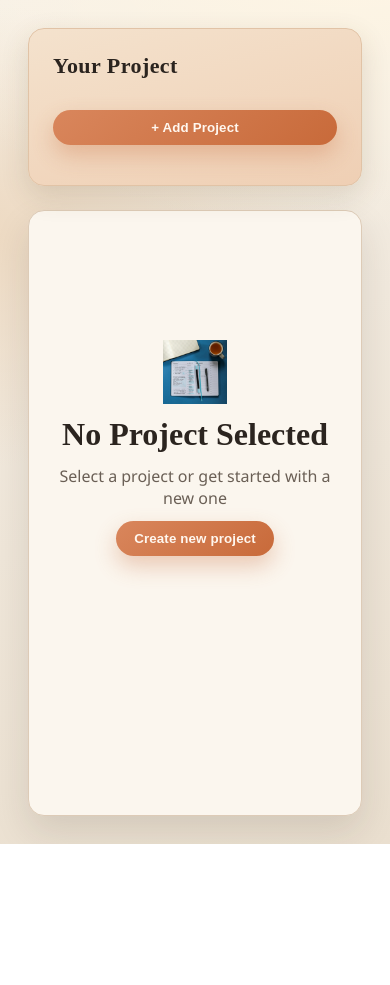
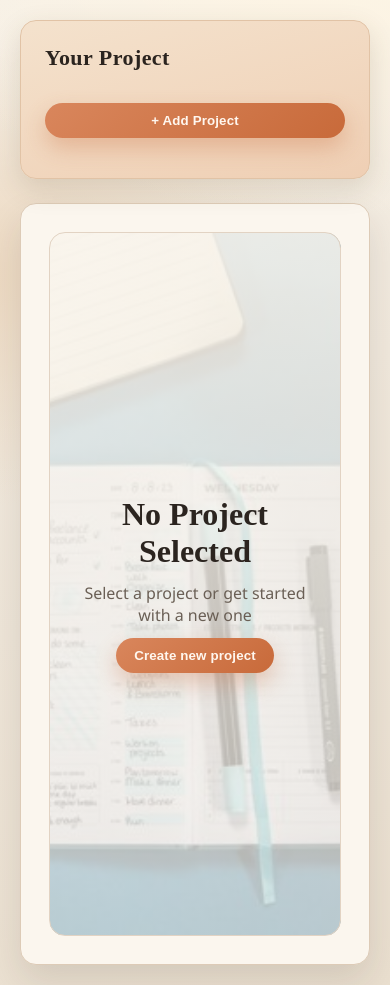
Before and after one commit to sinemgocmenuyarer/task-manager-app, a React (Vite) app in the folder client/: page / in a window 390 px wide. Before the commit the page ends 844 px from the top, so only its background shows below. Built offline with nearby package versions, Linux system fonts and the light colour scheme.

Commit message:
style:Fix responsive issues

```diff
--- a/client/src/App.css
+++ b/client/src/App.css
@@ -1,94 +1,87 @@
-:root {
-  --bg-cream: #f6f0e7;
-  --bg-sand: #eadfcf;
-  --panel: #fbf6ee;
-  --panel-strong: #efe3d3;
-  --ink: #2b241f;
-  --muted: #6a5f55;
-  --accent: #c86a3a;
-  --accent-2: #2f6d6b;
-  --border: #ddcbb7;
-  --shadow: 0 16px 36px rgba(43, 32, 22, 0.12);
-  --gap: 24px;
-  --radius: 16px;
-}
-
+/* Base */
 *,
 *::before,
 *::after {
   box-sizing: border-box;
 }
 
+/* Layout */
 body {
   margin: 0;
   min-height: 100vh;
-  color: var(--ink);
+  color: #2b241f;
   font-family: "Space Grotesk", "Avenir Next", "Segoe UI", sans-serif;
   background:
-    radial-gradient(880px 520px at 92% -8%, #fff6e4 0%, transparent 58%),
-    radial-gradient(700px 420px at -8% 28%, #edd9c1 0%, transparent 55%),
-    linear-gradient(165deg, var(--bg-cream), var(--bg-sand));
+    radial-gradient(55rem 32.5rem at 92% -8%, #fff6e4 0%, transparent 58%),
+    radial-gradient(43.75rem 26.25rem at -8% 28%, #edd9c1 0%, transparent 55%),
+    linear-gradient(165deg, #f6f0e7, #eadfcf);
 }
 
 #root {
   min-height: 100vh;
 }
 
+/* App Shell */
 .app {
-  display: grid;
-  grid-template-columns: 200px 1fr;
-  gap: var(--gap);
+  display: flex;
+  flex-direction: row;
+  gap: 1.5rem;
   min-height: 100vh;
-  padding: calc(var(--gap) + 4px);
+  padding: 1.75rem;
 }
 
 .app > div {
-  background: var(--panel);
-  border: 1px solid var(--border);
-  border-radius: var(--radius);
-  padding: calc(var(--gap) + 4px);
-  box-shadow: var(--shadow);
+  background: #fbf6ee;
+  border: 0.0625rem solid #ddcbb7;
+  border-radius: 1rem;
+  padding: 1.75rem;
+  box-shadow: 0 1rem 2.25rem rgba(43, 32, 22, 0.12);
   animation: rise-in 420ms ease-out;
 }
 
 .app-header {
-  padding: 16px 20px;
-  border-bottom: 1px solid var(--border);
+  padding: 1rem 1.25rem;
+  border-bottom: 0.0625rem solid #ddcbb7;
   font-family: "Fraunces", "Times New Roman", serif;
-  font-size: 20px;
+  font-size: 1.25rem;
   letter-spacing: 0.02em;
 }
 
 .main-panel {
   display: flex;
   flex-direction: column;
-  gap: 24px;
+  gap: 1.5rem;
   min-height: 70vh;
+  padding: 4rem 2rem;
+  flex: 1;
 }
 
+/* Sidebar */
 .sidebar {
   display: flex;
   flex-direction: column;
   justify-content: space-between;
-
+  gap: 1rem;
   position: relative;
+  flex: 0 0 12.5rem;
+  width: 12.5rem;
   background: linear-gradient(165deg, #f4e2cd, #efcfb4);
-  border-radius: var(--radius);
-  padding: var(--gap);
-  border: 1px solid #e1c3a6;
-  box-shadow: 0 10px 28px rgba(90, 66, 40, 0.16);
+  border-radius: 1rem;
+  padding: 1.5rem;
+  border: 0.0625rem solid #e1c3a6;
+  box-shadow: 0 0.625rem 1.75rem rgba(90, 66, 40, 0.16);
   animation: slide-in 480ms ease-out;
 }
 
 .sidebar-title {
+  margin: 0 0 1rem;
   font-family: "Fraunces", "Times New Roman", serif;
-  font-size: 22px;
-  margin: 0 0 16px;
+  font-size: 1.375rem;
   letter-spacing: 0.02em;
 }
 
 .sidebar-actions {
-  margin-bottom: 16px;
+  margin-bottom: 1rem;
 }
 
 .sidebar-add-button {
@@ -99,8 +92,9 @@ body {
   list-style: none;
   padding: 0;
   margin: 0;
-  display: grid;
-  gap: 10px;
+  display: flex;
+  flex-direction: column;
+  gap: 0.625rem;
 }
 
 .sidebar-project-item {
@@ -111,9 +105,9 @@ body {
   width: 100%;
   text-align: left;
   background: rgba(255, 255, 255, 0.7);
-  border: 1px solid rgba(255, 255, 255, 0.5);
-  border-radius: 12px;
-  padding: 10px 12px;
+  border: 0.0625rem solid rgba(255, 255, 255, 0.5);
+  border-radius: 0.75rem;
+  padding: 0.625rem 0.75rem;
   color: #5e5449;
   cursor: pointer;
   transition:
@@ -126,49 +120,69 @@ body {
   border-color: #e7c7aa;
 }
 
+/* No Project Selected */
 .no-project-selected {
-  max-width: 520px;
-  margin: 12vh auto 0;
+  width: 100%;
+  min-height: calc(100vh - 8.75rem);
+  margin: 0;
   text-align: center;
-  display: grid;
-  gap: 12px;
+  display: flex;
+  flex-direction: column;
+  align-items: center;
+  justify-content: center;
+  gap: 0.75rem;
+  padding: 1.5rem;
+  border-radius: 1rem;
+  border: 0.0625rem solid #e2d3c3;
+  background:
+    linear-gradient(
+      180deg,
+      rgba(251, 246, 238, 0.92),
+      rgba(251, 246, 238, 0.7)
+    ),
+    url("./assets/tutor.jpg");
+  background-size: cover;
+  background-position: center;
+  background-repeat: no-repeat;
 }
 
 .no-project-image {
-  width: 64px;
-  height: 64px;
+  width: 4rem;
+  height: 4rem;
   object-fit: contain;
   margin: 0 auto;
 }
 
 .no-project-title {
+  margin: 0;
   font-family: "Fraunces", "Times New Roman", serif;
-  font-size: 32px;
+  font-size: 2rem;
+}
+
+.no-project-text,
+.no-project-cta {
   margin: 0;
 }
 
 .no-project-text {
-  color: var(--muted);
-  margin: 0;
-}
-
-.no-project-cta {
-  margin: 0;
+  color: #6a5f55;
 }
 
 .no-project-button {
-  padding-inline: 20px;
+  padding-inline: 1.25rem;
 }
 
+/* New Project */
 .new-project {
-  display: grid;
-  gap: 20px;
+  display: flex;
+  flex-direction: column;
+  gap: 1.25rem;
 }
 
 .new-project-actions {
   display: flex;
   justify-content: flex-end;
-  gap: 12px;
+  gap: 0.75rem;
   padding: 0;
   margin: 0;
   list-style: none;
@@ -179,32 +193,34 @@ body {
 }
 
 .new-project-form {
-  display: grid;
-  gap: 16px;
+  display: flex;
+  flex-direction: column;
+  gap: 1rem;
 }
 
 .form-field {
   margin: 0;
-  display: grid;
-  gap: 6px;
+  display: flex;
+  flex-direction: column;
+  gap: 0.375rem;
 }
 
 .form-label {
-  font-size: 12px;
+  font-size: 0.75rem;
   text-transform: uppercase;
   letter-spacing: 0.08em;
-  color: var(--muted);
+  color: #6a5f55;
 }
 
 .form-input,
 .form-textarea {
-  width: min(520px, 100%);
-  padding: 10px 12px;
-  border-radius: 12px;
-  border: 1px solid #e0d2c1;
+  width: min(32.5rem, 100%);
+  padding: 0.625rem 0.75rem;
+  border-radius: 0.75rem;
+  border: 0.0625rem solid #e0d2c1;
   background: #fffaf3;
   font: inherit;
-  color: var(--ink);
+  color: #2b241f;
   outline: none;
   transition:
     border-color 120ms ease,
@@ -212,49 +228,55 @@ body {
 }
 
 .form-textarea {
-  min-height: 120px;
+  min-height: 11.25rem;
   resize: vertical;
 }
 
 .form-input:focus,
-.form-textarea:focus {
+.form-textarea:focus,
+.new-task-input:focus {
   border-color: rgba(200, 106, 58, 0.55);
-  box-shadow: 0 0 0 3px rgba(200, 106, 58, 0.14);
+  box-shadow: 0 0 0 0.1875rem rgba(200, 106, 58, 0.14);
 }
 
+/* Selected Project */
 .selected-project-layout {
-  display: grid;
-  grid-template-columns: repeat(2, minmax(320px, 1fr));
-  gap: 45px;
+  display: flex;
+  flex-direction: row;
+  gap: 6rem;
   align-items: start;
+  min-height: calc(100vh - 8.75rem);
 }
 
 .selected-project-main {
-  display: grid;
-  gap: 24px;
+  display: flex;
+  flex-direction: column;
+  gap: 1.5rem;
+  min-height: 100%;
+  flex: 1.1;
 }
 
 .selected-project-header {
-  padding-bottom: 16px;
-  border-bottom: 2px solid #d9cdbc;
+  padding-bottom: 1rem;
+  border-bottom: 0.125rem solid #d9cdbc;
 }
 
 .selected-project-header-row {
   display: flex;
   align-items: center;
   justify-content: space-between;
-  gap: 12px;
+  gap: 0.75rem;
 }
 
 .selected-project-title {
   margin: 0;
   font-family: "Fraunces", "Times New Roman", serif;
-  font-size: 32px;
+  font-size: 2rem;
   color: #6f675d;
 }
 
 .selected-project-date {
-  margin: 10px 0 12px;
+  margin: 0.625rem 0 0.75rem;
   color: #a3998d;
 }
 
@@ -265,159 +287,185 @@ body {
 }
 
 .selected-project-generator {
-  display: grid;
-  gap: 12px;
+  display: flex;
+  flex-direction: column;
+  gap: 0.75rem;
+  padding: 1rem;
+  border-radius: 1rem;
+  border: 0.0625rem solid #e2d3c3;
+  min-height: 16.25rem;
+  background:
+    linear-gradient(
+      180deg,
+      rgba(251, 246, 238, 0.92),
+      rgba(251, 246, 238, 0.7)
+    ),
+    url("./assets/tutor.jpg");
+  background-size: cover;
+  background-position: center;
+  background-repeat: no-repeat;
 }
 
 .selected-project-tasks {
   align-self: start;
+  display: flex;
+  flex-direction: column;
+  gap: 1rem;
+  min-height: 100%;
+  flex: 0.9;
 }
 
 .tasks {
-  display: grid;
-  gap: 12px;
+  display: flex;
+  flex-direction: column;
+  gap: 0.75rem;
 }
 
 .tasks-subtitle {
   margin: 0;
-  color: var(--muted);
+  color: #6a5f55;
 }
 
 .tasks-title {
+  margin: 0;
   font-family: "Fraunces", "Times New Roman", serif;
-  font-size: 24px;
-  margin: 0;
+  font-size: 1.5rem;
 }
 
 .tasks-new {
-  margin-bottom: 8px;
+  margin-bottom: 0.5rem;
 }
 
 .tasks-empty {
   margin: 0;
-  color: var(--muted);
+  color: #6a5f55;
 }
 
 .tasks-list {
-  height: 70vh;
+  max-height: 80vh;
+  min-height: 70vh;
   list-style: none;
-  padding: 0;
+  padding: 0.625rem;
   margin: 0;
-  display: grid;
-  gap: 10px;
-  overflow-y: scroll;
+  display: flex;
+  flex-direction: column;
+  gap: 0.625rem;
+  overflow-y: auto;
   scrollbar-width: thin;
+  border-radius: 0.875rem;
+  border: 0.0625rem dashed #dcc7b3;
+  background: rgba(252, 248, 242, 0.9);
 }
 
 .tasks-item {
   display: flex;
   align-items: center;
   justify-content: space-between;
-  gap: 16px;
-  padding: 12px 14px;
-  border-radius: 12px;
+  gap: 1rem;
+  padding: 0.75rem 0.875rem;
+  border-radius: 0.75rem;
   background: #fffdf7;
-  border: 1px solid #eadfce;
+  border: 0.0625rem solid #eadfce;
 }
 
 .tasks-item-text {
-  color: var(--ink);
+  color: #2b241f;
 }
 
+/* New Task */
 .new-task {
   display: flex;
   flex-direction: column;
-  justify-content: flex-start;
-  align-items: start;
+  gap: 0.75rem;
+  padding: 1rem;
+  border-radius: 1rem;
+  border: 0.0625rem solid #e2d3c3;
+  min-height: 16.25rem;
+  background:
+    linear-gradient(
+      180deg,
+      rgba(251, 246, 238, 0.92),
+      rgba(251, 246, 238, 0.7)
+    ),
+    url("./assets/pencil.jpg");
+  background-size: cover;
+  background-position: center;
+  background-repeat: no-repeat;
+}
 
-  gap: 12px;
-  flex-wrap: wrap;
+.new-task-form {
+  display: flex;
+  flex-direction: column;
+  gap: 0.75rem;
+  flex: 1;
+  width: 100%;
+  min-height: 11.25rem;
+}
+
+.new-task-form .form-field {
+  margin: 0;
+}
+
+.new-task-form .form-label {
+  display: none;
 }
 
 .new-task-input {
-  width: min(280px, 100%);
-  padding: 10px 12px;
-  border-radius: 12px;
-  border: 1px solid #e0d2c1;
+  width: min(17.5rem, 100%);
+  padding: 0.625rem 0.75rem;
+  border-radius: 0.75rem;
+  border: 0.0625rem solid #e0d2c1;
   background: #fffaf3;
   font: inherit;
-  color: var(--ink);
+  color: #2b241f;
   outline: none;
   transition:
     border-color 120ms ease,
     box-shadow 120ms ease;
 }
 
-.new-task-input:focus {
-  border-color: rgba(200, 106, 58, 0.55);
-  box-shadow: 0 0 0 3px rgba(200, 106, 58, 0.14);
+.new-task-actions,
+.ai-task-actions {
+  width: 100%;
+  display: flex;
+  justify-content: flex-end;
+  margin-top: auto;
 }
 
+.new-task-add-button,
+.ai-generate-button {
+  align-self: flex-start;
+  width: auto;
+}
+
+/* AI Generator */
 .ai-task-generator {
-  display: grid;
-  gap: 12px;
+  display: flex;
+  flex-direction: column;
+  gap: 0.75rem;
+}
+
+.ai-generator-text,
+.ai-loading-text {
+  margin: 0;
 }
 
 .ai-generator-text {
-  margin: 0;
-  color: var(--muted);
+  color: #6a5f55;
 }
 
 .ai-loading-text {
-  margin: 0;
   color: #7b6757;
-  font-size: 14px;
+  font-size: 0.875rem;
 }
 
-.status-board {
-  display: grid;
-  grid-template-columns: repeat(3, minmax(180px, 1fr));
-  gap: 12px;
-  padding: 16px;
-  border-radius: 14px;
-  border: 1px dashed #d8c7b6;
-  background: rgba(255, 255, 255, 0.7);
-  min-height: 420px;
-}
-
-.status-column {
-  background: #fff7ef;
-  border: 1px solid #ead7c4;
-  border-radius: 12px;
-  padding: 12px;
-  min-height: 320px;
-  display: flex;
-  flex-direction: column;
-  gap: 10px;
-}
-
-.status-title {
-  font-size: 14px;
-  letter-spacing: 0.06em;
-  text-transform: uppercase;
-  color: var(--muted);
-  margin: 0;
-}
-
-.status-column-body {
-  flex: 1;
-  border-radius: 10px;
-  background: repeating-linear-gradient(
-    135deg,
-    rgba(221, 193, 170, 0.18),
-    rgba(221, 193, 170, 0.18) 8px,
-    rgba(255, 255, 255, 0.6) 8px,
-    rgba(255, 255, 255, 0.6) 16px
-  );
-  border: 1px dashed rgba(217, 199, 182, 0.9);
-}
-
+/* Modal */
 .modal {
   border: none;
-  border-radius: 18px;
-  padding: 24px;
-  width: min(420px, 90vw);
-  box-shadow: var(--shadow);
+  border-radius: 1.125rem;
+  padding: 1.5rem;
+  width: min(26.25rem, 90vw);
+  box-shadow: 0 1rem 2.25rem rgba(43, 32, 22, 0.12);
   background: #fffdf7;
 }
 
@@ -427,26 +475,26 @@ body {
 }
 
 .modal-actions {
-  margin-top: 16px;
+  margin-top: 1rem;
   text-align: right;
 }
 
 .modal-message {
   margin: 0;
-  color: var(--muted);
+  color: #6a5f55;
 }
 
+/* Buttons */
 .primary-button {
-  justify-self: start;
   background: linear-gradient(140deg, #d9865c, #c86a3a);
   color: #fff7ef;
   border: none;
-  border-radius: 999px;
-  padding: 10px 18px;
+  border-radius: 62.4375rem;
+  padding: 0.625rem 1.125rem;
   font-weight: 600;
   letter-spacing: 0.01em;
   cursor: pointer;
-  box-shadow: 0 10px 22px rgba(200, 106, 58, 0.32);
+  box-shadow: 0 0.625rem 1.375rem rgba(200, 106, 58, 0.32);
   transition:
     transform 140ms ease,
     box-shadow 140ms ease,
@@ -454,48 +502,48 @@ body {
 }
 
 .primary-button:hover {
-  transform: translateY(-1px);
-  box-shadow: 0 12px 26px rgba(200, 106, 58, 0.42);
+  transform: translateY(-0.0625rem);
+  box-shadow: 0 0.75rem 1.625rem rgba(200, 106, 58, 0.42);
   filter: brightness(1.02);
 }
 
 .primary-button:active {
   transform: translateY(0);
-  box-shadow: 0 8px 16px rgba(200, 106, 58, 0.28);
+  box-shadow: 0 0.5rem 1rem rgba(200, 106, 58, 0.28);
 }
 
 .primary-button:focus-visible {
-  outline: 3px solid rgba(200, 106, 58, 0.3);
-  outline-offset: 2px;
+  outline: 0.1875rem solid rgba(200, 106, 58, 0.3);
+  outline-offset: 0.125rem;
 }
 
 .secondary-button {
   background: #f3e5d6;
   color: #5b4b3e;
-  border: 1px solid #e1cdb9;
-  border-radius: 999px;
-  padding: 10px 16px;
+  border: 0.0625rem solid #e1cdb9;
+  border-radius: 62.4375rem;
+  padding: 0.625rem 1rem;
   font-weight: 600;
   cursor: pointer;
   transition:
     transform 140ms ease,
     box-shadow 140ms ease,
     border-color 140ms ease;
-  box-shadow: 0 6px 14px rgba(88, 60, 32, 0.12);
+  box-shadow: 0 0.375rem 0.875rem rgba(88, 60, 32, 0.12);
 }
 
 .secondary-button:hover {
-  transform: translateY(-1px);
+  transform: translateY(-0.0625rem);
   border-color: #d8bba1;
-  box-shadow: 0 10px 18px rgba(88, 60, 32, 0.16);
+  box-shadow: 0 0.625rem 1.125rem rgba(88, 60, 32, 0.16);
 }
 
 .ghost-button {
   background: transparent;
   color: #6f675d;
-  border: 1px solid transparent;
-  border-radius: 999px;
-  padding: 8px 14px;
+  border: 0.0625rem solid transparent;
+  border-radius: 62.4375rem;
+  padding: 0.5rem 0.875rem;
   font-weight: 600;
   cursor: pointer;
   transition:
@@ -513,22 +561,22 @@ body {
 .danger-button {
   background: #fce9e7;
   color: #b23b2a;
-  border: 1px solid #f3c8c2;
-  border-radius: 999px;
-  padding: 8px 14px;
+  border: 0.0625rem solid #f3c8c2;
+  border-radius: 62.4375rem;
+  padding: 0.5rem 0.875rem;
   font-weight: 600;
   cursor: pointer;
   transition:
     transform 120ms ease,
     box-shadow 120ms ease,
     border-color 120ms ease;
-  box-shadow: 0 6px 14px rgba(178, 59, 42, 0.14);
+  box-shadow: 0 0.375rem 0.875rem rgba(178, 59, 42, 0.14);
 }
 
 .danger-button:hover {
-  transform: translateY(-1px);
+  transform: translateY(-0.0625rem);
   border-color: #efb2a9;
-  box-shadow: 0 10px 18px rgba(178, 59, 42, 0.2);
+  box-shadow: 0 0.625rem 1.125rem rgba(178, 59, 42, 0.2);
 }
 
 .danger-text-button {
@@ -537,16 +585,17 @@ body {
   color: #b23b2a;
   font-weight: 600;
   cursor: pointer;
-  padding: 4px 6px;
+  padding: 0.25rem 0.375rem;
 }
 
 .danger-text-button:hover {
   color: #8f2e21;
 }
 
+/* Animations */
 @keyframes slide-in {
   from {
-    transform: translateX(-8px);
+    transform: translateX(-0.5rem);
     opacity: 0;
   }
   to {
@@ -557,7 +606,7 @@ body {
 
 @keyframes rise-in {
   from {
-    transform: translateY(8px);
+    transform: translateY(0.5rem);
     opacity: 0;
   }
   to {
@@ -566,9 +615,11 @@ body {
   }
 }
 
-@media (max-width: 960px) {
+/* Responsive */
+@media (max-width: 60rem) {
   .app {
-    grid-template-columns: 1fr;
+    flex-direction: column;
+    padding: 1.25rem;
   }
 
   .app > div,
@@ -576,15 +627,50 @@ body {
     animation: none;
   }
 
+  .sidebar {
+    width: 100%;
+    flex: 0 0 auto;
+  }
+
+  .main-panel {
+    padding: 2rem 1rem;
+  }
+
   .selected-project-layout {
-    grid-template-columns: 1fr;
+    flex-direction: column;
+    gap: 2rem;
+    min-height: auto;
   }
 
   .status-board {
-    grid-template-columns: 1fr;
+    flex-direction: column;
+  }
+
+  .tasks-list {
+    min-height: 50vh;
+    max-height: 60vh;
+  }
+
+  .new-project-actions {
+    gap: 1rem;
+  }
+
+  .new-task-actions,
+  .ai-task-actions {
+    justify-content: flex-start;
+    gap: 0.75rem;
+  }
+
+  .selected-project-tasks {
+    width: 100%;
+  }
+
+  .tasks-list {
+    width: 100%;
   }
 }
 
+/* Reduced Motion */
 @media (prefers-reduced-motion: reduce) {
   * {
     animation-duration: 0.01ms !important;
--- a/client/src/components/NoProjectSelected.tsx
+++ b/client/src/components/NoProjectSelected.tsx
@@ -1,17 +1,11 @@
 import { useContext } from "react";
 import { Button } from "./Button.js";
 import { ProjectContext } from "../store/core.js";
-import noProjectImage from "../assets/planner_full.webp";
 
 export const NoProjectSelected = () => {
   const { handleAddProject } = useContext(ProjectContext);
   return (
     <div className="no-project-selected">
-      <img
-        src={noProjectImage}
-        alt="An empty task list"
-        className="no-project-image"
-      />
       <h2 className="no-project-title">No Project Selected</h2>
       <p className="no-project-text">
         Select a project or get started with a new one
--- a/client/src/components/SelectedProject.tsx
+++ b/client/src/components/SelectedProject.tsx
@@ -39,9 +39,6 @@ export const SelectedProject = () => {
         <div className="selected-project-generator">
           <GenerateTaskButton />
         </div>
-        <p className="tasks-subtitle">
-          You can also add your own tasks to this project.
-        </p>
         <div className="tasks-new">
           <NewTask />
         </div>
--- a/client/src/components/Tasks.tsx
+++ b/client/src/components/Tasks.tsx
@@ -17,7 +17,10 @@ export const Tasks = () => {
 
   if (projectTasks.length === 0 && projectsState.userMessage === null) {
     content = (
-      <p className="tasks-empty">This project does not have any tasks yet</p>
+      <p className="tasks-empty">
+        This project does not have any tasks yet. Please add a new task by
+        either generating with AI or adding manually.
+      </p>
     );
   } else if (projectsState.userMessage !== null) {
     content = <p className="user-message">{projectsState.userMessage}</p>;
```
Also changed, not shown: client/src/components/GenerateTaskButton.tsx (+10 -4 lines), client/src/components/NewTask.tsx (+13 -6 lines), client/src/assets/pencil.jpg (added), client/src/assets/tutor.jpg (added).
